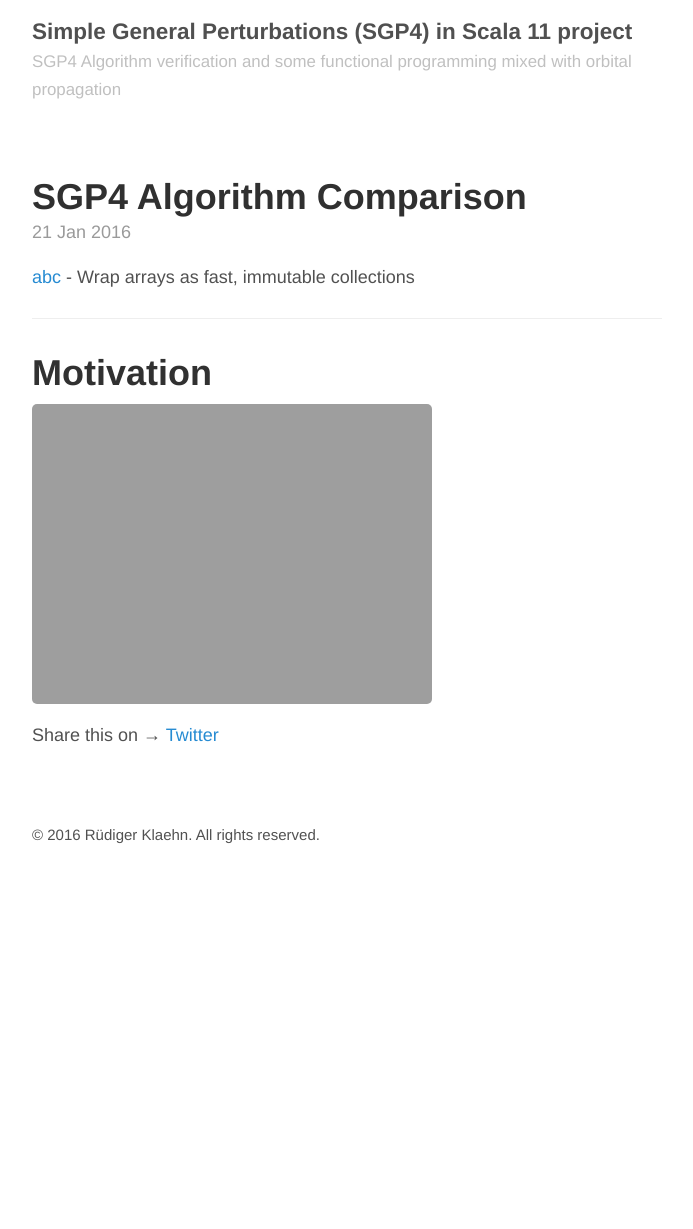
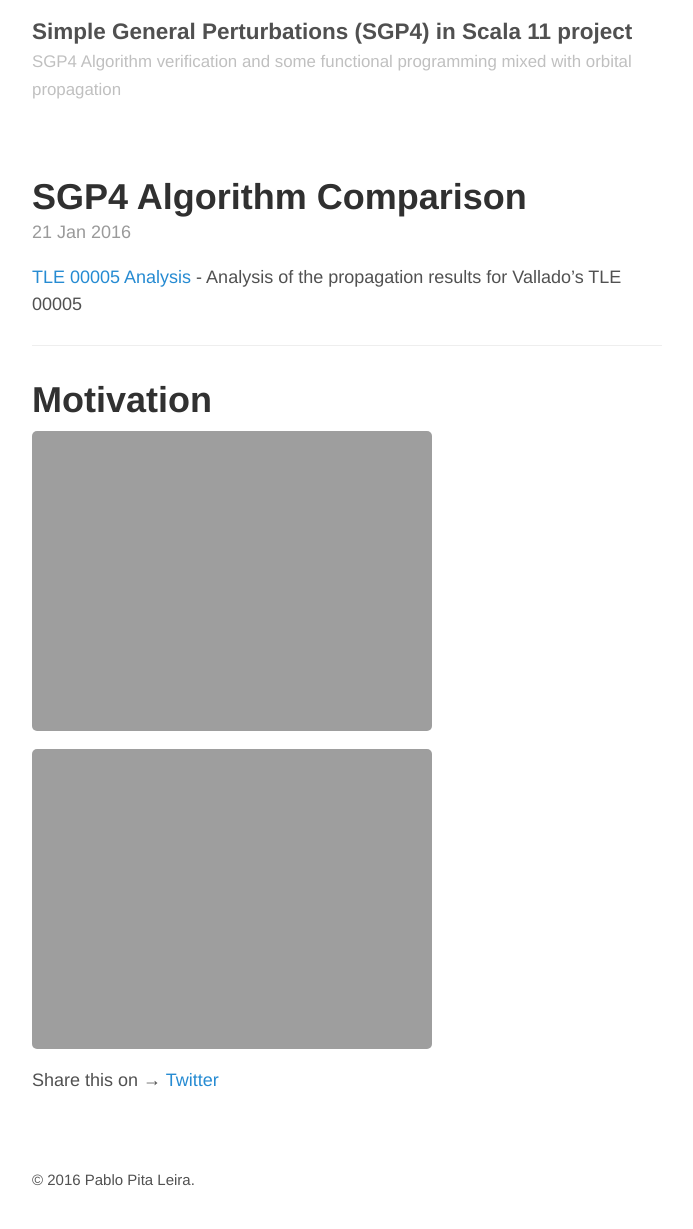
Before and after one commit to pleira/SGP4Extensions, a Jekyll site: the page built from _posts/2016-01-21-sgp4-data-comparison.md, in a window 1280 px wide. Shown: the whole page, without its empty margins (293-986 px from the left). Built offline with Jekyll 4.4.1, drawn with Linux system fonts in a browser that asks for light colours; Markdown is read by kramdown in place of the engine named in the settings; before the commit the page ends 900 px from its top, so only the background shows below that.

Commit message:
Corrections

```diff
--- a/_layouts/default.html
+++ b/_layouts/default.html
@@ -20,7 +20,7 @@
 
       <footer class="footer">
         <small>
-          &copy; <time datetime="{{ site.time | date_to_xmlschema }}">{{ site.time | date: '%Y' }}</time> R&uuml;diger Klaehn. All rights reserved.
+          &copy; <time datetime="{{ site.time | date_to_xmlschema }}">{{ site.time | date: '%Y' }}</time> Pablo Pita Leira.
         </small>
       </footer>
     </div>
--- a/_posts/2016-01-21-sgp4-data-comparison.md
+++ b/_posts/2016-01-21-sgp4-data-comparison.md
@@ -3,7 +3,7 @@ layout: post
 title: SGP4 Algorithm Comparison
 ---
 
-[abc](https://github.com/rklaehn/abc) - Wrap arrays as fast, immutable collections
+[TLE 00005 Analysis](https://pleira.github.io/sgp4s_11/assets/img/) - Analysis of the propagation results for Vallado's TLE 00005
 
 -----
 
@@ -11,3 +11,4 @@ title: SGP4 Algorithm Comparison
 
 
 ![Difference of argument of the latitude]({{ site.url }}/assets/vallado/dθ_pn_00005.png)
+![Difference of distance (internal units)]({{ site.url }}/assets/vallado/dr_pn_00005.png)
```
